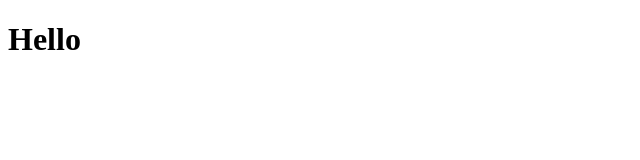
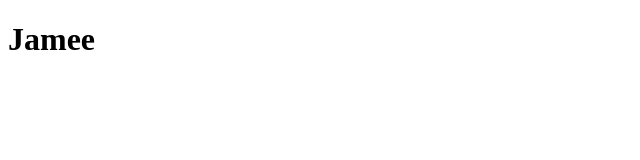
Before and after one commit to tijamee/tijamee.github.io, a plain HTML site: page index.html in a window 1280 px wide. Shown: the full height of the page, 0-640 px from the left. Drawn offline with Linux system fonts and the light colour scheme.

Commit message:
change index title

```diff
--- a/index.html
+++ b/index.html
@@ -6,6 +6,6 @@
   <title>Index</title>
 </head>
 <body>
-  <h1>Hello</h1>
+  <h1>Jamee</h1>
 </body>
 </html>
```
